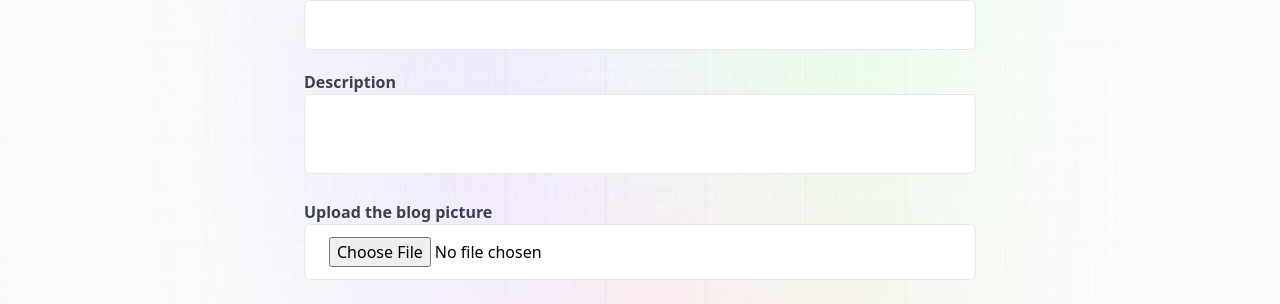
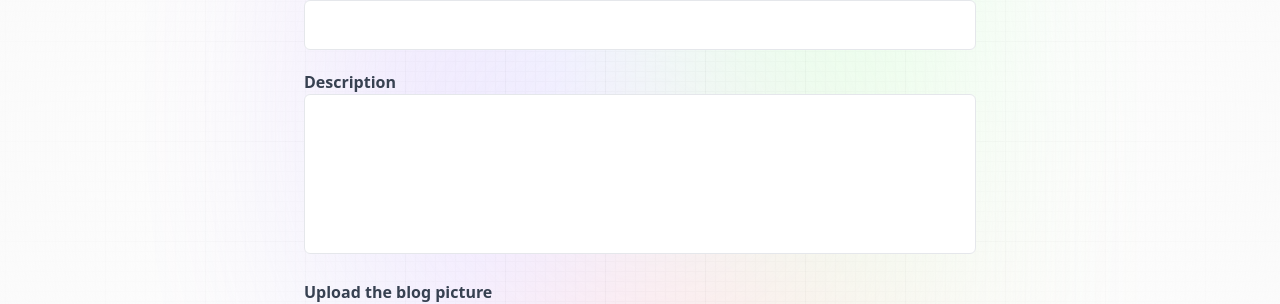
Before and after one commit to Charmant27/blog-app, a Next.js app: page /create-blog in a window 1280 px wide. Shown: the part 264-568 px from the top of the page. Built offline with nearby package versions, Linux system fonts and the light colour scheme; no server answers.

Commit message:
added the form component that handles some of the functions of posting a blog

```diff
--- a/components/Form.js
+++ b/components/Form.js
@@ -1,6 +1,6 @@
 import Link from "next/link"
 
-const Form = ({ type, blogPost, setBlogPost, uploading, handleSubmit }) => {
+const Form = ({ type, blogPost, setBlogPost, uploading, handleSubmit, imageFile }) => {
   return (
     <section className='pt-12'>
       <div className='flex flex-col gap-5'>
@@ -8,6 +8,7 @@ const Form = ({ type, blogPost, setBlogPost, uploading, handleSubmit }) => {
       </div>
       <form
         className='pt-8 w-full max-w-2xl'
+        onSubmit={handleSubmit}
       >
         <label
           className='font-satoshi font-semibold text-base text-gray-700'
@@ -26,7 +27,7 @@ const Form = ({ type, blogPost, setBlogPost, uploading, handleSubmit }) => {
           Description
         </label>
         <textarea
-          className='w-full h-20 border rounded-md resize-none mb-5'
+          className='w-full h-40 border rounded-md resize-none mb-5 px-6 py-3'
           value={blogPost.description}
           onChange={(e) => setBlogPost({ ...blogPost, description: e.target.value })}
         />
@@ -38,7 +39,7 @@ const Form = ({ type, blogPost, setBlogPost, uploading, handleSubmit }) => {
         <input
           type='file'
           accept='image/*'
-          value={blogPost.image}
+          value={imageFile}
           onChange={(e) => setBlogPost({ ...blogPost, image: e.target.value })}
           className='w-full border rounded-md px-6 py-3 bg-white mb-5'
         />
```
